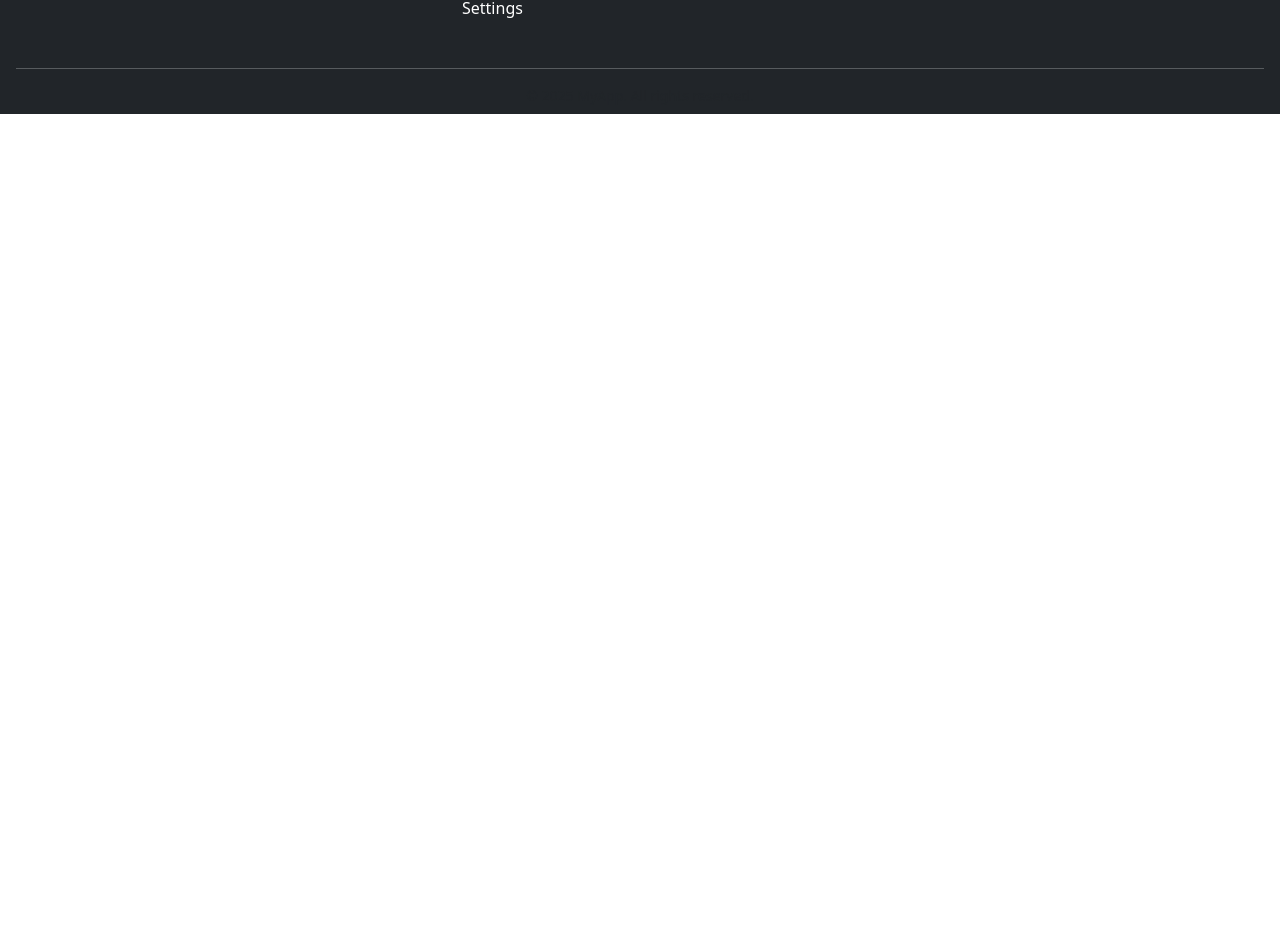
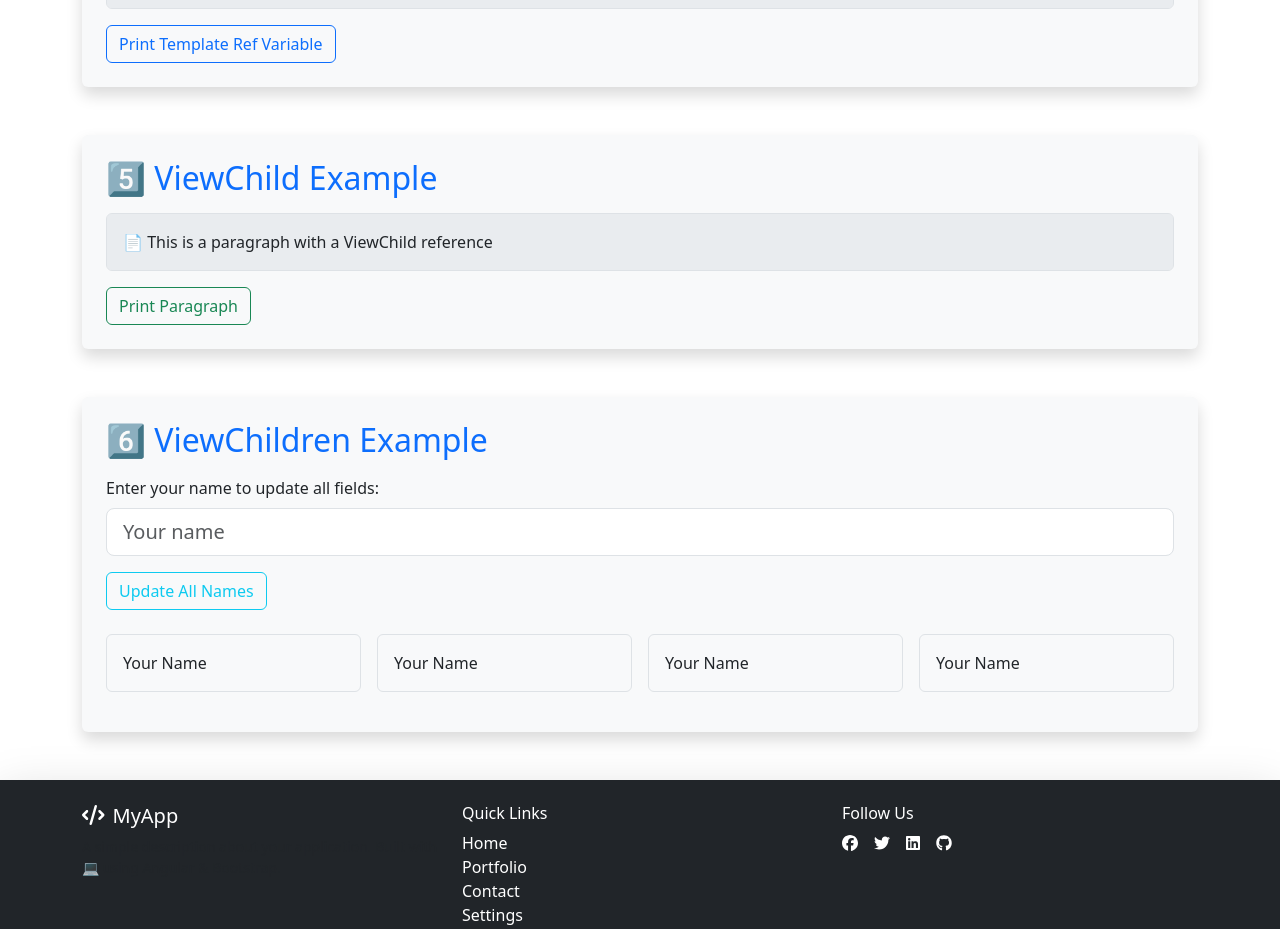
Before and after one commit to Amr-shawky/angular-training-project, an Angular app: page /contact in a window 1280 px wide. Shown: the part 1134-2063 px from the top of the page. Before the commit the page ends 1248 px from the top, so only its background shows below. Built offline with nearby package versions, Linux system fonts and the light colour scheme.

Commit message:
Refactor contact component to add template reference variable and ViewChild examples; enhance functionality for updating displayed names

```diff
--- a/src/app/app.ts
+++ b/src/app/app.ts
@@ -2,11 +2,10 @@ import { Component } from '@angular/core';
 import { RouterOutlet } from '@angular/router';
 import { Footer } from "./component/footer/footer";
 import { Navbar } from "./component/navbar/navbar";
-import { Settings } from './component/settings/settings';
 
 @Component({
   selector: 'app-root',
-  imports: [RouterOutlet, Footer, Navbar,Settings],
+  imports: [RouterOutlet, Footer, Navbar],
   templateUrl: './app.html',
   styleUrl: './app.css'
 })
--- a/src/app/component/contact/contact.html
+++ b/src/app/component/contact/contact.html
@@ -50,4 +50,46 @@
     <h4 class="mt-4 text-success">👤 My name is: <strong>{{ name }}</strong></h4>
   </section>
 
-</div>
+  <!-- Template Reference Variable -->
+  <section class="mb-5 p-4 bg-light rounded shadow">
+    <h2 class="mb-3 text-primary">4️⃣ Template Reference Variable</h2>
+    <div class="mb-3">
+      <p #templateRefVar class="form-control bg-body-secondary p-3">📌 I have a template reference variable</p>
+    </div>
+    <button (click)="printTemplateRefVar(templateRefVar)" class="btn btn-outline-primary">Print Template Ref Variable</button>
+  </section>
+
+  <!-- ViewChild -->
+  <section class="mb-5 p-4 bg-light rounded shadow">
+    <h2 class="mb-3 text-primary">5️⃣ ViewChild Example</h2>
+    <div class="mb-3">
+      <p #paragraph class="form-control bg-body-secondary p-3">📄 This is a paragraph with a ViewChild reference</p>
+    </div>
+    <button (click)="printParagraph()" class="btn btn-outline-success">Print Paragraph</button>
+  </section>
+
+  <!-- ViewChildren -->
+  <section class="mb-5 p-4 bg-light rounded shadow">
+    <h2 class="mb-3 text-primary">6️⃣ ViewChildren Example</h2>
+
+    <div class="mb-3">
+      <label class="form-label">Enter your name to update all fields:</label>
+      <input #nameInput class="form-control form-control-lg" placeholder="Your name">
+    </div>
+    <button (click)="handleName(nameInput)" class="btn btn-outline-info mb-4">Update All Names</button>
+
+    <div class="row g-3">
+      <div class="col-md-3">
+        <p #nameDisplay class="bg-light p-3 rounded border">Your Name</p>
+      </div>
+      <div class="col-md-3">
+        <p #nameDisplay class="bg-light p-3 rounded border">Your Name</p>
+      </div>
+      <div class="col-md-3">
+        <p #nameDisplay class="bg-light p-3 rounded border">Your Name</p>
+      </div>
+      <div class="col-md-3">
+        <p #nameDisplay class="bg-light p-3 rounded border">Your Name</p>
+      </div>
+    </div>
+  </section>
--- a/src/app/component/contact/contact.ts
+++ b/src/app/component/contact/contact.ts
@@ -1,5 +1,6 @@
-import { Component } from '@angular/core';
+import { Component, QueryList, ViewChildren} from '@angular/core';
 import {FormsModule} from '@angular/forms'
+import { ElementRef, ViewChild } from '@angular/core';
 @Component({
   selector: 'app-contact',
   imports: [FormsModule],
@@ -13,5 +14,20 @@ export class Contact {
     age : 20,
     address: '123 Main St, Anytown, USA'
   }
-  name:string="";
+  name:string="amr";
+  @ViewChildren('nameDisplay') nameDisplay!:  QueryList<ElementRef>;
+  @ViewChild('paragraph')paragraphele!:ElementRef;
+
+printTemplateRefVar(templateRefVar:HTMLParagraphElement) {
+  console.log(templateRefVar.textContent);
 }
+  printParagraph() {
+    console.log(this.paragraphele.nativeElement.textContent);
+  }
+  handleName(nameInput: HTMLInputElement) {
+    this.nameDisplay.forEach((element: ElementRef) => {
+      element.nativeElement.textContent = nameInput.value;
+    });
+  }
+
+}
```
